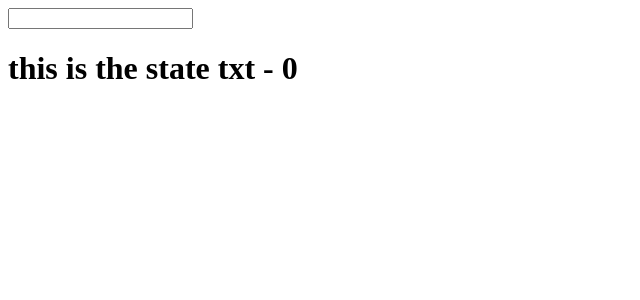
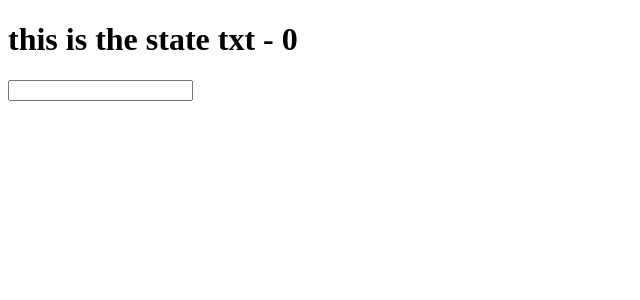
Before and after one commit to kristinabrown/react-app, a React (Create React App) app: page / in a window 1280 px wide. Shown: the top 300 px of the page, without its empty margins (0-640 px from the left). Built offline with nearby package versions, Linux system fonts and the light colour scheme; the HTML template or start-up script is replaced by a standard one.

Commit message:
make input child component

```diff
--- a/src/App.js
+++ b/src/App.js
@@ -8,20 +8,22 @@ class App extends React.Component {
       cat: 0
     }
   }
-  update(e) {
+  updateText(e) {
     this.setState({txt: e.target.value})
   }
   render(){
     let txt = this.props.txt
     return (
       <div>
-        <input type='text' onChange={this.update.bind(this)}/>
         <h1>{this.state.txt} - {this.state.cat}</h1>
+        <Widget updateText={this.updateText.bind(this)}/>
       </div>
     )
   }
 }
 
+const Widget = (props) =>
+  <input type='text' onChange={props.updateText}/>
 // props are meant to remain static
 // App.propTypes = {
 //   txt: React.PropTypes.string,
```
